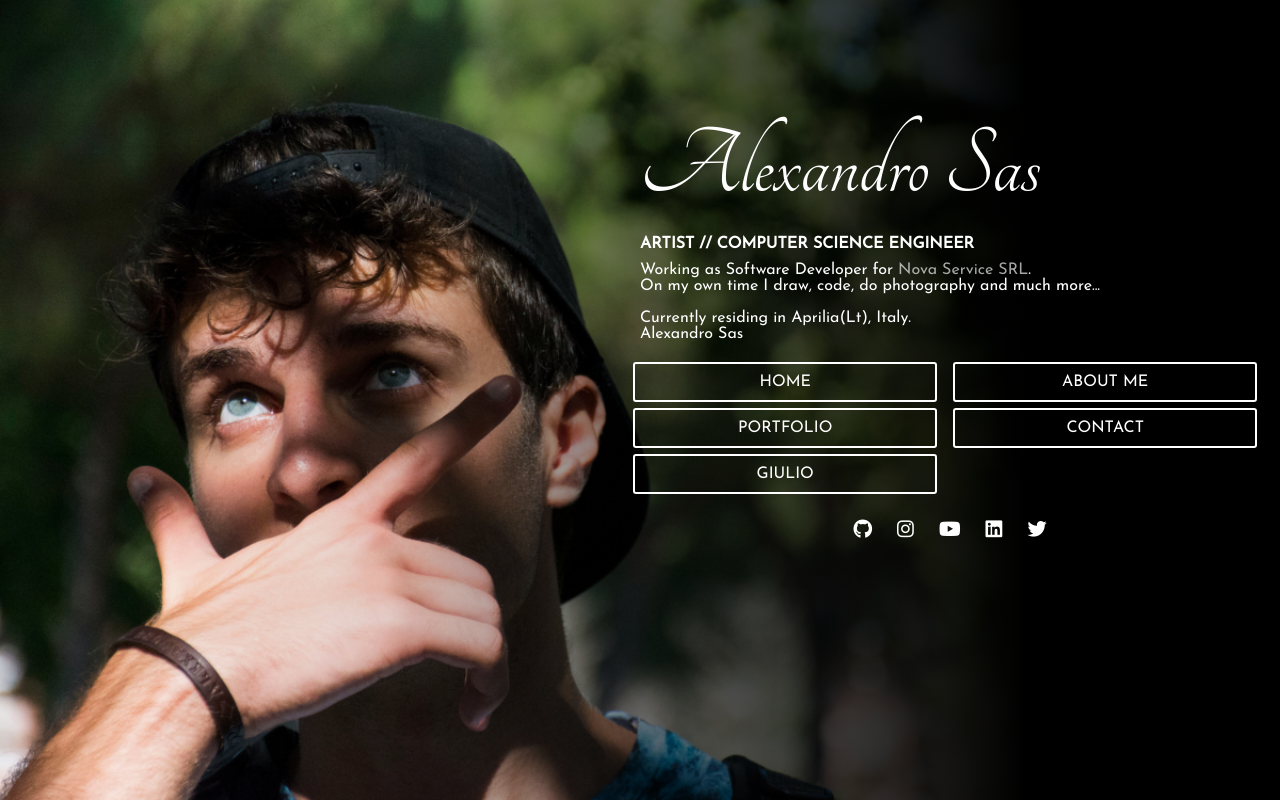
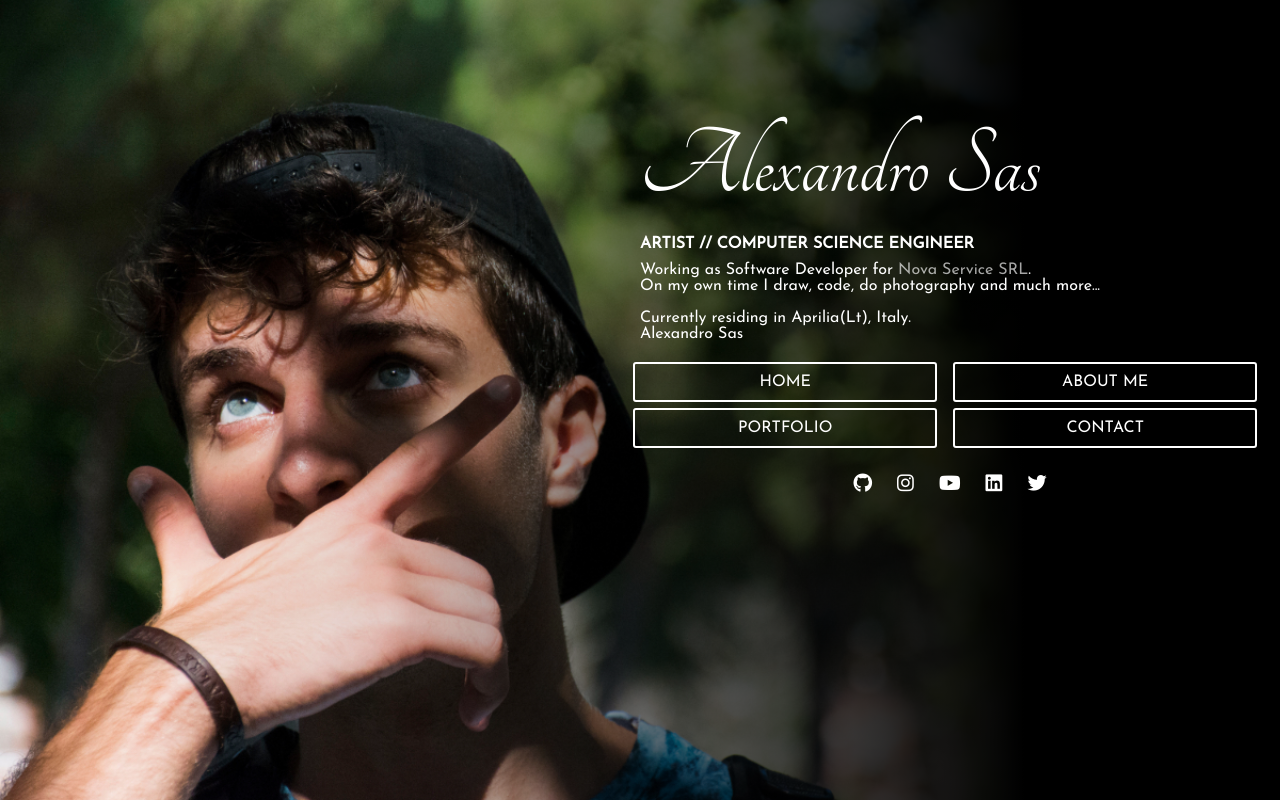
Before and after one commit to AlexandroSas/home, a plain HTML site: page index.html in a window 1280 px wide. Shown: the top 802 px of the page. Drawn offline with Linux system fonts and the light colour scheme.

Commit message:
Update index.html

```diff
--- a/index.html
+++ b/index.html
@@ -28,7 +28,7 @@
                     <li><a href="#abme" class="nav-item">ABOUT ME</a></li>
                     <li><a href="#prtf" class="nav-item">PORTFOLIO</a></li>
                     <li><a href="#cont" class="nav-item">CONTACT</a></li>
-                    <li><a href="https://alexandrosas.github.io/home/giulio.html" class="nav-item">GIULIO</a></li>
+                    <!--<li><a href="https://alexandrosas.github.io/home/giulio.html" class="nav-item">GIULIO</a></li>-->
                 </ul>
                 <ul class="social">
                     <li><a href="" id="github" target="_blank"><i class="fab fa-github" title="Github"></i></a></li>
```
